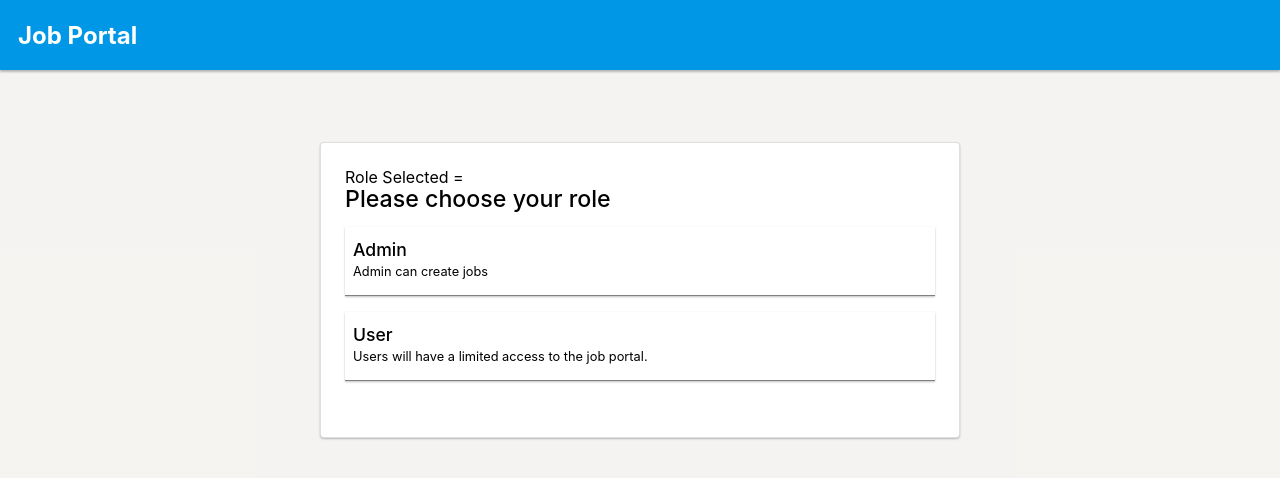
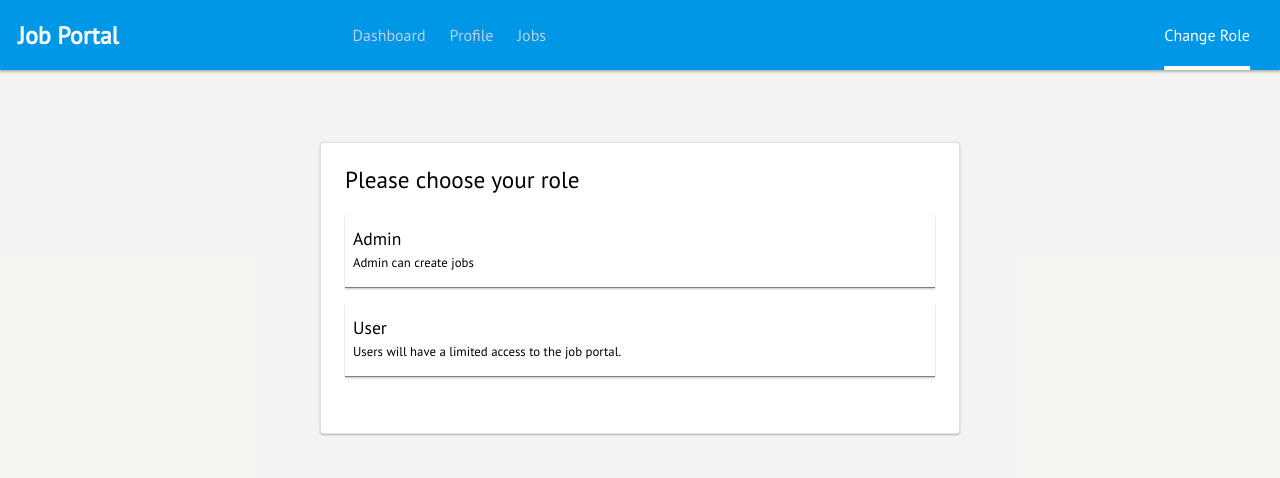
Before and after one commit to rakshian24/job-portal-intuit-assesment, a React (Create React App) app: page / in a window 1280 px wide. Shown: the top 478 px of the page. Built offline with nearby package versions, Linux system fonts and the light colour scheme.

Commit message:
Style header navs

```diff
--- a/src/components/Header/Header.js
+++ b/src/components/Header/Header.js
@@ -1,18 +1,53 @@
 import React from 'react';
-import { useSelector } from 'react-redux';
-import { Link } from 'react-router-dom';
+import { useState } from 'react';
+import { useDispatch, useSelector } from 'react-redux';
+import { Link, useHistory, useLocation } from 'react-router-dom';
+import { HEADER_NAVS } from '../../constants';
+import { asyncChangeRole } from '../../reducer/role/actionCreator';
+import HeaderNavs from './components/HeaderNavs/HeaderNavs';
 import './Header.style.css';
 
 const Header = ({ title }) => {
   const { role } = useSelector((state) => state.role);
+  const dispatch = useDispatch();
+  let history = useHistory();
+  const { pathname: currentRoute } = useLocation();
+
+  const [activeTab, setActiveTab] = useState(HEADER_NAVS[0]);
+
   return (
     <div className="header">
-      <div>
+      <div className="header-title-container">
         <Link to={`${role ? '/dashboard' : '/'}`}>
           <h1 className="header-title">{title}</h1>
         </Link>
       </div>
-      <div></div>
+      <div className="header-nav-container">
+        <div>
+          {HEADER_NAVS.map((navItem, index) => (
+            <HeaderNavs
+              navItem={navItem}
+              key={index}
+              activeTab={activeTab}
+              setActiveTab={setActiveTab}
+            />
+          ))}
+        </div>
+
+        <div
+          onClick={() =>
+            dispatch(asyncChangeRole('')).then(() => history.push('/'))
+          }
+        >
+          <div
+            className={`header-nav ${
+              currentRoute === '/' ? 'active-nav-tab' : ''
+            }`}
+          >
+            Change Role
+          </div>
+        </div>
+      </div>
     </div>
   );
 };
--- a/src/components/Header/Header.style.css
+++ b/src/components/Header/Header.style.css
@@ -12,7 +12,44 @@
   box-shadow: 0 1.5px 2px 0 rgb(0 0 0 / 25%);
 }
 
-.header .header-title {
+.header-title-container {
+  flex: 0.35;
+}
+
+.header-nav-container {
+  display: flex;
+  flex: 1;
+  justify-content: space-between;
+}
+
+.header-nav-container > div {
+  display: flex;
+}
+
+.header-nav {
+  margin: 0 0.75rem;
+  font-size: 1rem;
+  font-weight: 500;
+  color: #becfe6;
+  cursor: pointer;
+}
+
+.active-nav-tab {
+  color: #fff;
+  position: relative;
+}
+
+.active-nav-tab:after {
+  position: absolute;
+  content: '';
+  border-bottom: 4px solid #fff;
+  width: 100%;
+  transform: translateX(-50%);
+  bottom: -25px;
+  left: 50%;
+}
+
+.header-title-container .header-title {
   color: white;
   font-size: 1.5rem;
   cursor: pointer;
--- /dev/null
+++ b/src/components/Header/components/HeaderNavs/HeaderNavs.js
@@ -0,0 +1,21 @@
+import React from 'react';
+import { Link, useLocation } from 'react-router-dom';
+import '../../Header.style.css';
+
+const HeaderNavs = ({ navItem }) => {
+  const {pathname: currentRoute} = useLocation();
+  console.log('currentRoute = ', currentRoute);
+
+  return (
+    <>
+      <Link
+        to={navItem.url}
+        className={`header-nav ${currentRoute === navItem.url ? 'active-nav-tab' : ''}`}
+      >
+        {navItem.title}
+      </Link>
+    </>
+  );
+};
+
+export default HeaderNavs;
--- a/src/components/WelcomeScreen/WelcomeScreen.js
+++ b/src/components/WelcomeScreen/WelcomeScreen.js
@@ -20,7 +20,6 @@ const WelcomeScreen = () => {
   return (
     <div className="welcome-wrapper container">
       <div className="welcome-card">
-        <p>Role Selected = {role}</p>
         <h6 className="card-title">Please choose your role</h6>
         <div className="card-content">
           <div
--- a/src/components/WelcomeScreen/WelcomeScreen.style.css
+++ b/src/components/WelcomeScreen/WelcomeScreen.style.css
@@ -16,6 +16,7 @@
   line-height: 1.5rem;
   font-weight: 500;
   color: black;
+  margin-bottom: 0.5rem;
 }
 
 .card-content {
--- a/src/constants.js
+++ b/src/constants.js
@@ -1,4 +1,19 @@
 export const ROLES = {
-    ADMIN: 'ADMIN',
-    USER: 'USER'
-}
+  ADMIN: 'ADMIN',
+  USER: 'USER',
+};
+
+export const HEADER_NAVS = [
+  {
+    url: '/dashboard',
+    title: 'Dashboard',
+  },
+  {
+    url: '/profile',
+    title: 'Profile',
+  },
+  {
+    url: '/jobs',
+    title: 'Jobs',
+  },
+];
--- a/src/index.css
+++ b/src/index.css
@@ -1,4 +1,6 @@
-*{
+@import url('https://fonts.googleapis.com/css2?family=PT+Sans&display=swap');
+
+* {
   padding: 0;
   margin: 0;
   box-sizing: border-box;
@@ -6,9 +8,9 @@
 
 body {
   margin: 0;
-  font-family: -apple-system, BlinkMacSystemFont, 'Segoe UI', 'Roboto', 'Oxygen',
-    'Ubuntu', 'Cantarell', 'Fira Sans', 'Droid Sans', 'Helvetica Neue',
-    sans-serif;
+  font-family: 'PT Sans', -apple-system, BlinkMacSystemFont, 'Segoe UI',
+    'Roboto', 'Oxygen', 'Ubuntu', 'Cantarell', 'Fira Sans', 'Droid Sans',
+    'Helvetica Neue', sans-serif;
   -webkit-font-smoothing: antialiased;
   -moz-osx-font-smoothing: grayscale;
 }
--- a/src/routes/Routes.js
+++ b/src/routes/Routes.js
@@ -15,7 +15,7 @@ const Routes = () => {
       <Switch>
         <Route exact path="/" component={WelcomeScreen}></Route>
         <DynamicRoute exact path="/profile" component={Profile} />
-        <DynamicRoute exact path="/job-list" component={JobList} />
+        <DynamicRoute exact path="/jobs" component={JobList} />
         <DynamicRoute exact path="/dashboard" component={Dashboard} />
         <Route exact path="" component={PageNotFound}></Route>
       </Switch>
```
